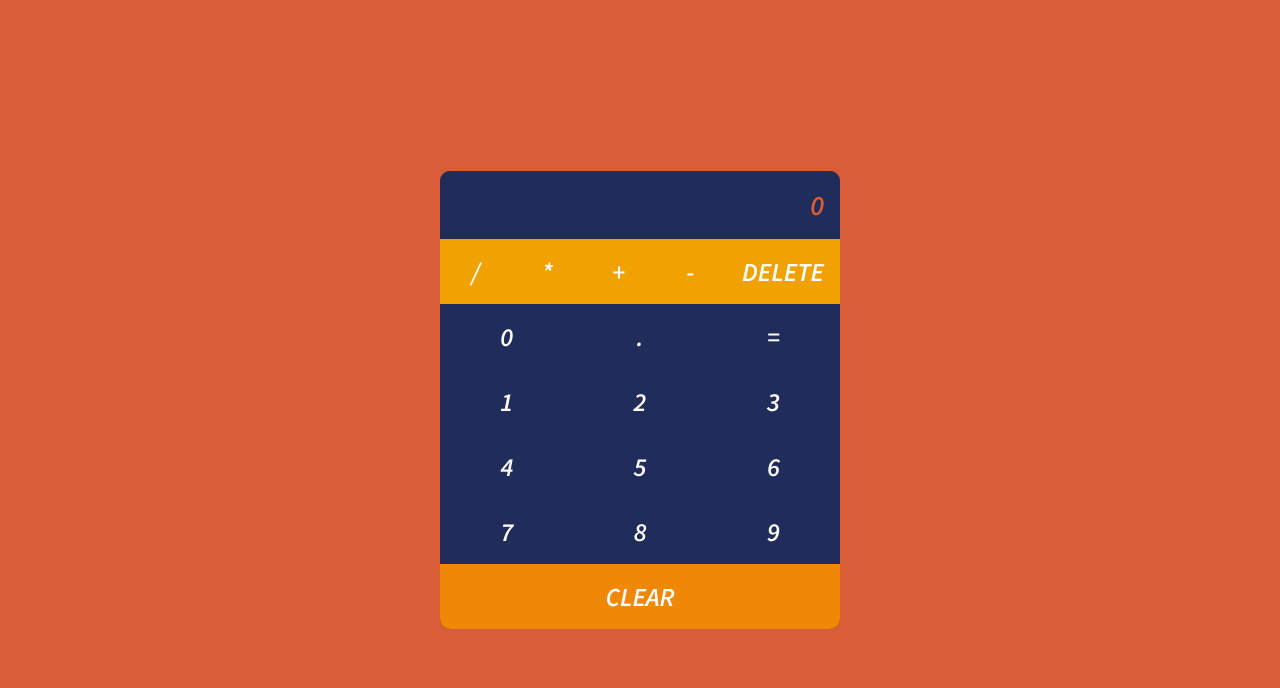
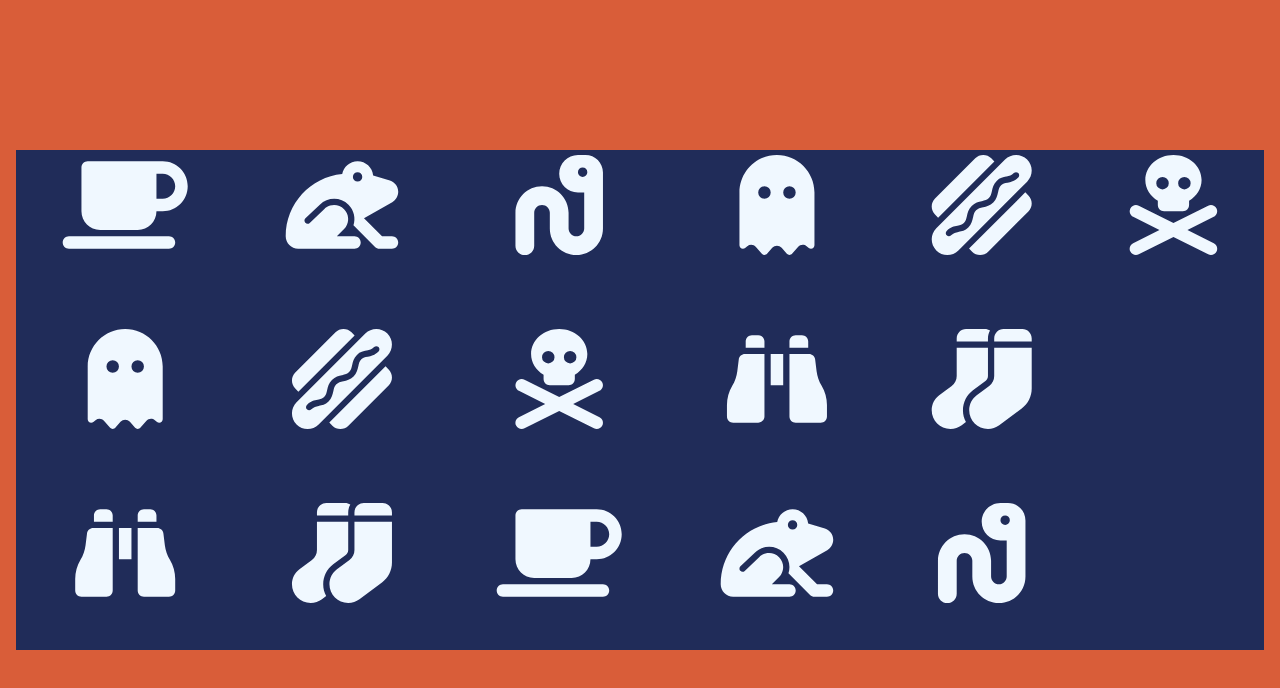
Before and after one commit to niccmac/calculator, a React (Create React App) app: page / in a window 1280 px wide. Shown: the top 688 px of the page. Built offline with nearby package versions, Linux system fonts and the light colour scheme.

Commit message:
Styling, add MUI

```diff
--- a/src/App.js
+++ b/src/App.js
@@ -1,9 +1,12 @@
 import "./App.css";
 import Calculator from "./components/calculator";
+import CardGame from "./components/cardGame";
 const App = () => {
   return (
     <div className="App">
-      <Calculator />
+      {/* <Calculator /> */}
+      {/* <p>Duck</p> */}
+      <CardGame />
     </div>
   );
 };
--- a/src/components/cardGame.jsx
+++ b/src/components/cardGame.jsx
@@ -1,19 +1,52 @@
 import React, { useState } from "react";
+import { FontAwesomeIcon } from "@fortawesome/react-fontawesome";
+import {
+  faCoffee,
+  faGhost,
+  faBinoculars,
+  faFrog,
+  faHotdog,
+  faSocks,
+  faWorm,
+  faSkullCrossbones,
+} from "@fortawesome/free-solid-svg-icons";
+
 const CardGame = () => {
-  const [cardIcons, setCardIcons] =
-    useState[
-      ("fa-solid fa-crab",
-      "fa-solid fa-duck",
-      "fa-solid fa-croissant",
-      "fa-solid fa-ghost",
-      "fa-solid fa-pineapple",
-      "fa-solid fa-user-astronaut",
-      "fa-solid fa-socks",
-      "fa-solid fa-tree-palm")
-    ];
-  const cardList = () => {
-    for (let i = 0; i < 17; i++) {}
-  };
-  return <div className="card-game"></div>;
+  return (
+    <div className="card-game">
+      <FontAwesomeIcon icon={faCoffee} />
+      &nbsp;
+      <FontAwesomeIcon icon={faGhost} />
+      &nbsp;
+      <FontAwesomeIcon icon={faBinoculars} />
+      &nbsp;
+      <FontAwesomeIcon icon={faFrog} />
+      &nbsp;
+      <FontAwesomeIcon icon={faHotdog} />
+      &nbsp;
+      <FontAwesomeIcon icon={faSocks} />
+      &nbsp;
+      <FontAwesomeIcon icon={faWorm} />
+      &nbsp;
+      <FontAwesomeIcon icon={faSkullCrossbones} />
+      &nbsp;
+      <FontAwesomeIcon icon={faCoffee} />
+      &nbsp;
+      <FontAwesomeIcon icon={faGhost} />
+      &nbsp;
+      <FontAwesomeIcon icon={faBinoculars} />
+      &nbsp;
+      <FontAwesomeIcon icon={faFrog} />
+      &nbsp;
+      <FontAwesomeIcon icon={faHotdog} />
+      &nbsp;
+      <FontAwesomeIcon icon={faSocks} />
+      &nbsp;
+      <FontAwesomeIcon icon={faWorm} />
+      &nbsp;
+      <FontAwesomeIcon icon={faSkullCrossbones} />
+      &nbsp;
+    </div>
+  );
 };
 export default CardGame;
--- a/src/index.css
+++ b/src/index.css
@@ -87,3 +87,24 @@ button:hover {
   width: 100%;
   background-color: var(--secondary);
 }
+
+.card-game {
+  background-color: var(--dark);
+  color: aliceblue;
+  flex-flow: column wrap;
+  height: 500px;
+  width: 500px;
+  display: flex;
+  justify-content: space-between;
+  gap: 5px;
+  flex-direction: column;
+  flex-wrap: wrap;
+  flex: 4 0 25%;
+}
+
+.svg-inline--fa {
+  display: flex;
+  height: 100px;
+  padding: 5px;
+  flex-basis: auto;
+}
```
Also changed, not shown: package.json (+7 -0 lines), 1 other file (tests, documents, lock files or other folders).
